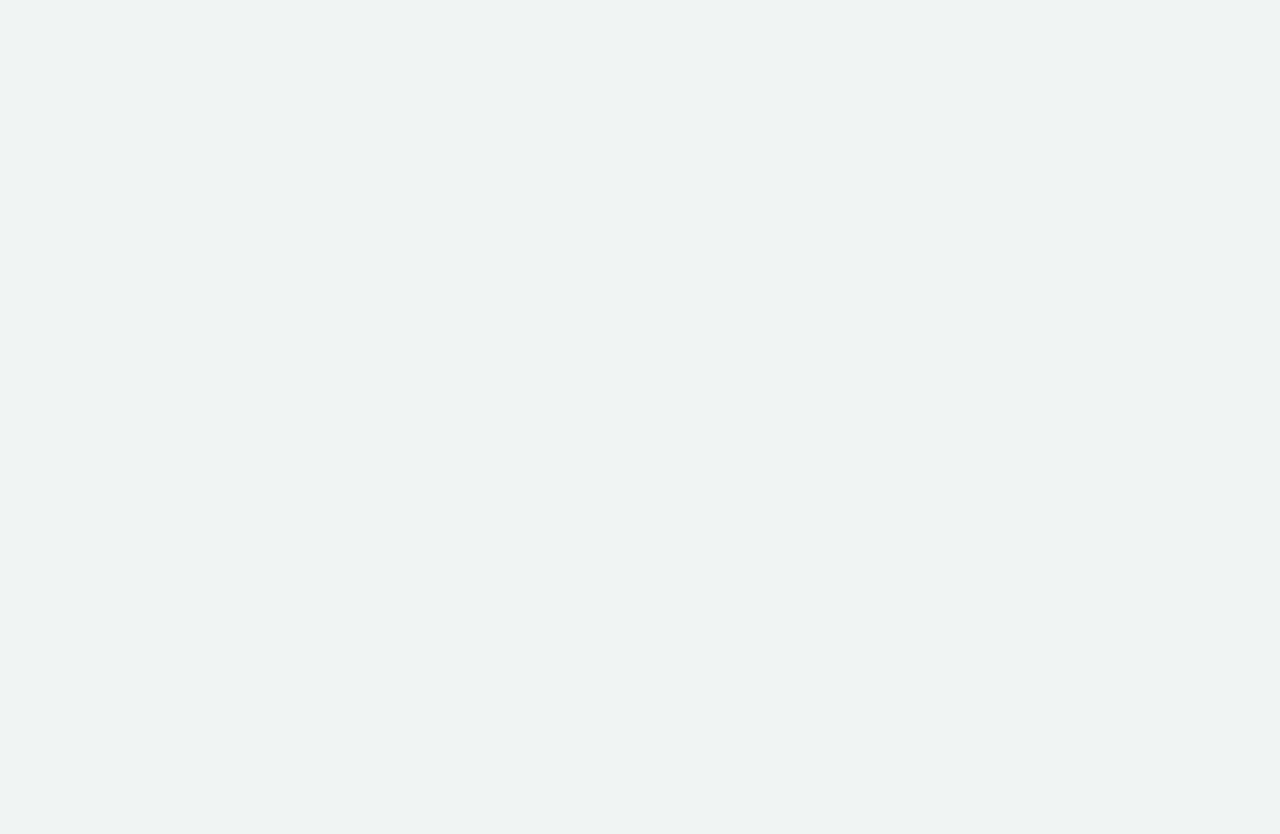
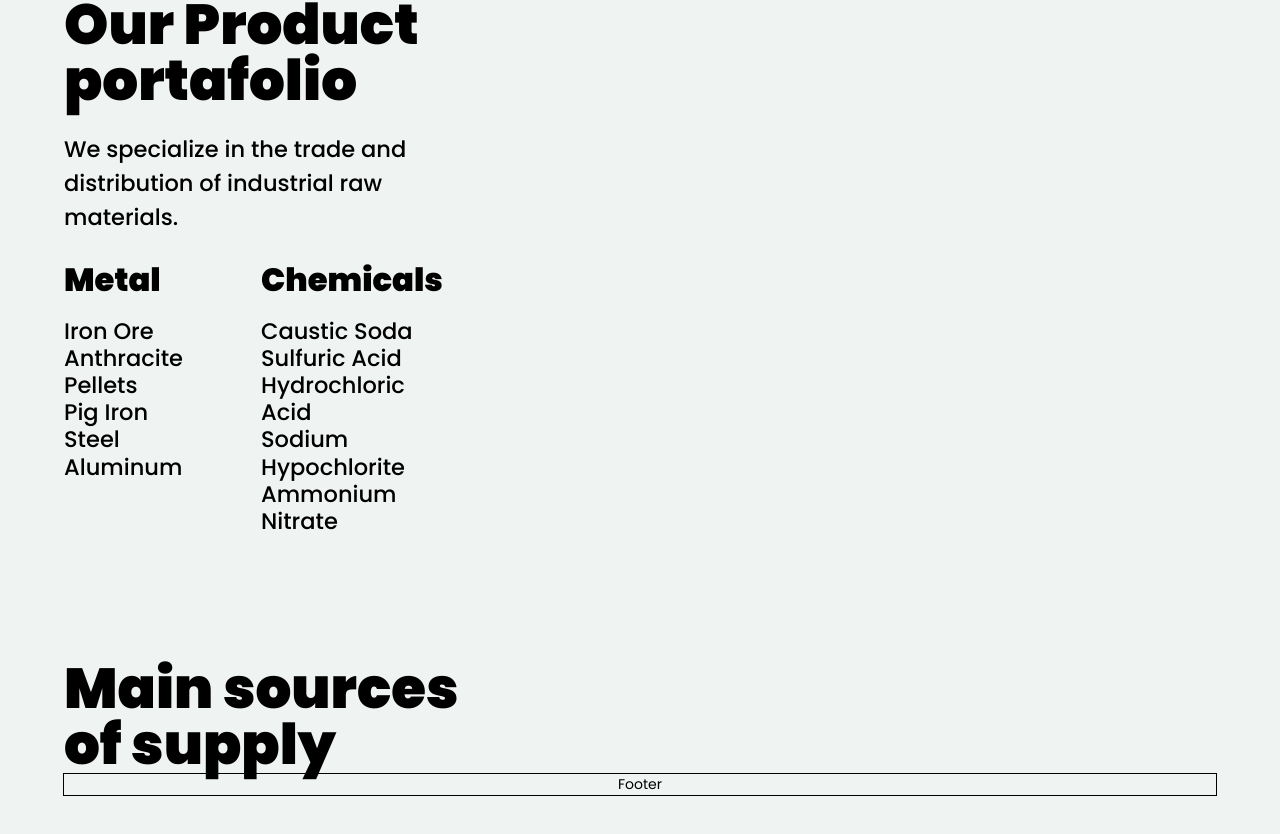
Before and after one commit to FPTPanama/pfd-international, a Next.js app: page / in a window 1280 px wide. Shown: the part 1214-2048 px from the top of the page. Before the commit the page ends 1158 px from the top, so only its background shows below. Built offline with nearby package versions, Linux system fonts and the light colour scheme.

Commit message:
products add

```diff
--- a/src/app/layout.js
+++ b/src/app/layout.js
@@ -2,6 +2,10 @@
 import '../styles/home.scss';
 import '../styles/global.scss';
 import '../styles/main-layout.scss';
+import '../styles/header.scss';
+import '../styles/footer.scss';
+import Footer from '@/components/footer/Footer';
+import Header from '@/components/Header/Header';
 
 
 export const metadata = {
@@ -14,7 +18,9 @@ export default function RootLayout({ children }) {
     <html lang="en">
       <body>
         <main className={'main-layout'}>
-        {children}
+          <Header />
+          {children}
+          <Footer />
         </main>
       </body>
     </html>
--- a/src/app/page.js
+++ b/src/app/page.js
@@ -4,17 +4,12 @@ import Image from "next/image";
 import { TbTargetArrow } from "react-icons/tb";
 import { MdOutlineRemoveRedEye } from "react-icons/md";
 import { LiaRocketSolid } from "react-icons/lia";
+import { GiMeltingMetal } from "react-icons/gi";
 
 
 const Page = () => (
   <div className='home'>
-    <nav className='mainHeader'>
-      <div className='imgBox'>
-        <Image width={70} height={70} alt='logo' src={'/img/home/pfd_logo_color.svg'} />
-        <p className="title">PDF</p>
-        <p>INTERNATIONAL GROUP</p>
-      </div>
-    </nav>
+
     <section className="introWrapper">
 
       <div className="titBox">
@@ -81,6 +76,60 @@ const Page = () => (
       </div>
 
     </section>
+
+    <section className="ourPortafolio">
+
+      <div className="titBox">
+        <h2>Our Product portafolio</h2>
+        <p>We specialize in the trade and distribution
+        of industrial raw materials.</p>
+      </div>
+
+      <div className="infBox">
+
+        <div className="griProBox">
+
+          <div className="griBox">
+            <h3>Metal</h3>
+            <ul>
+              <li>Iron Ore</li>
+              <li>Anthracite</li>
+              <li>Pellets</li>
+              <li>Pig Iron</li>
+              <li>Steel</li>
+              <li>Aluminum</li>
+            </ul>
+          </div>
+          <div className="griBox">
+            <h3>Chemicals</h3>
+            <ul>
+              <li>Caustic Soda</li>
+              <li>Sulfuric Acid</li>
+              <li>Hydrochloric Acid</li>
+              <li>Sodium Hypochlorite</li>
+              <li>Ammonium Nitrate</li>
+            </ul>
+          </div>
+
+        </div>
+
+        <div className="imgBox"></div>
+
+
+      </div>
+
+
+
+    </section>
+
+    <section className="mainSources">
+
+      <div className="titBox">
+        <h2>Main sources of supply</h2>
+      </div>
+
+    </section>
+
   </div>
 )
 
--- /dev/null
+++ b/src/components/Header/Header.js
@@ -0,0 +1,16 @@
+import Image from 'next/image'
+import React from 'react'
+
+const Header = () => {
+  return (
+    <nav className='mainHeader'>
+    <div className='imgBox'>
+      <Image width={70} height={70} alt='logo' src={'/img/home/pfd_logo_color.svg'} />
+      <p className="title">PDF</p>
+      <p>INTERNATIONAL GROUP</p>
+    </div>
+  </nav>
+  )
+}
+
+export default Header
--- /dev/null
+++ b/src/components/footer/Footer.js
@@ -0,0 +1,11 @@
+import React from 'react'
+
+const Footer = () => {
+  return (
+    <div className='footerWrapper'>
+        Footer
+    </div>
+  )
+}
+
+export default Footer
--- /dev/null
+++ b/src/styles/footer.scss
@@ -0,0 +1,8 @@
+.footerWrapper {
+    display: flex;
+    justify-content: center;
+    align-items: center;
+    font-family: popReg;
+    border: 1px solid black;
+    width: 100%;
+}
--- a/src/styles/global.scss
+++ b/src/styles/global.scss
@@ -40,7 +40,16 @@ body {
 	margin: 0;
 	padding: 0;
 
+	h2 {
+		font-size: fontVar.$fs7;
+		font-family: popBlack;
+		max-width: 400px;
+		margin: 0px;
+	}
+
+
 }
+
 
 
 .scale-up-center {
--- /dev/null
+++ b/src/styles/header.scss
@@ -0,0 +1,40 @@
+@use '_font-variables' as fontVar;
+@import "./mixins.scss";
+.mainHeader {
+    display: flex;
+    justify-content: space-between;
+    align-items: center;
+    padding-top: fontVar.$em5;
+    padding-bottom: fontVar.$em5;
+    color: var(--negPfd);
+    font-family: popReg;
+    margin-bottom: fontVar.$em4;
+    width: 100%;
+
+
+    .imgBox {
+
+        display: flex;
+        justify-content: center;
+        align-items: center;
+        gap: fontVar.$em3;
+
+        .title {
+
+            font-size: fontVar.$fs6;
+            color: var(--negPfd);
+            font-family: popBlack;
+
+        }
+        p {
+            font-size: fontVar.$fs3;
+        }
+
+        img {
+
+            height: 70px;
+            width: auto;
+        }
+    }
+
+}
--- a/src/styles/home.scss
+++ b/src/styles/home.scss
@@ -10,43 +10,7 @@
     font-family: popMed;
     gap: fontVar.$em6;
 
-    .mainHeader {
-        display: flex;
-        justify-content: space-between;
-        align-items: center;
-        padding-top: fontVar.$em5;
-        padding-bottom: fontVar.$em5;
-        color: var(--negPfd);
-        font-family: popReg;
-        margin-bottom: fontVar.$em4;
 
-
-        .imgBox {
-
-            display: flex;
-            justify-content: center;
-            align-items: center;
-            gap: fontVar.$em3;
-
-            .title {
-
-                font-size: fontVar.$fs6;
-                color: var(--negPfd);
-                font-family: popBlack;
-
-            }
-            p {
-                font-size: fontVar.$fs3;
-            }
-
-            img {
-
-                height: 70px;
-                width: auto;
-            }
-        }
-
-    }
 
     .introWrapper {
 
@@ -105,11 +69,6 @@
     }
 
     .misionVision {
-        h2 {
-            font-size: fontVar.$fs6;
-            font-family: popBlack;
-            max-width: 400px;
-        }
 
         .gridMision {
 
@@ -117,6 +76,7 @@
             grid-template-columns: 1fr 1fr 1fr;
             width: 100%;
             gap: fontVar.$em5;
+            margin-top: fontVar.$em5;
 
             .misBox {
 
@@ -146,5 +106,88 @@
         }
     }
 
+    .ourPortafolio {
+
+        display: flex;
+        flex-direction: column;
+        justify-content: center;
+        align-items: center;
+
+        .titBox {
+
+            display: flex;
+            align-items: start;
+            justify-content: start;
+            flex-direction: column;
+            width: 100%;
+
+            p {
+                font-size: fontVar.$fs4;
+                max-width: 350px;
+
+            }
+        }
+
+        .infBox {
+
+            display: flex;
+            align-items: center;
+            justify-content: center;
+            width: 100%;
+            box-sizing: border-box;
+
+
+            .griProBox {
+
+                display: grid;
+                grid-template-columns: 1fr 1fr 1fr;
+                width: 50%;
+                gap: fontVar.$em4;
+
+                .griBox {
+
+                    width: 100%;
+                    display: flex;
+                    flex-direction: column;
+                    justify-content: start;
+
+
+
+                    h3 {
+
+                        font-family: popBlack;
+                        font-size: fontVar.$fs5;
+                        margin: 0px;
+                    }
+
+                    ul {
+                        list-style: none;
+                        list-style-position: outside;
+                        padding: 0px;
+
+                        li {
+                            font-size: fontVar.$fs4;
+                            font-family: popMed;
+                            line-height: calc(fontVar.$em3 * 1.2);
+                        }
+                    }
+                }
+            }
+
+            .imgBox {
+
+                display: flex;
+                justify-content: center;
+                align-items: center;
+                width: 50%;
+            }
+
+
+        }
+
+
+
+    }
+
 
 }
--- a/src/styles/main-layout.scss
+++ b/src/styles/main-layout.scss
@@ -1,9 +1,13 @@
+@use '_font-variables' as fontVar;
+@import "./mixins.scss";
+
 .main-layout {
     display: flex;
     flex-direction: column;
     align-items: center;
     justify-content: center;
     width: 90%;
-    margin: auto;
-
+    margin-left: auto;
+    margin-right: auto;
+    margin-bottom: fontVar.$em6;
 }
```
